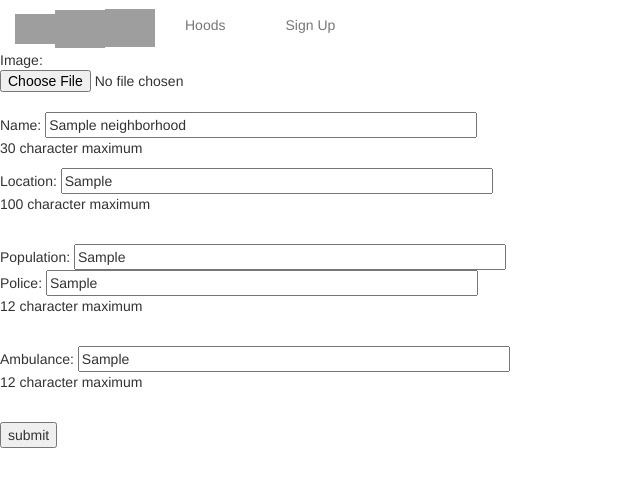
After one commit to T-Boya/CartierYeux, a Django app: page /view/1/edit/ in a window 1280 px wide. The commit adds this page. Shown: the top 487 px of the page, without its empty margins (0-640 px from the left). Run offline with Django 3.2, Linux system fonts and the light colour scheme; tables that the repository leaves empty hold one stand-in row (values such as "Sample post"); some libraries are stand-ins or nearby versions; grey boxes are pictures that could not be loaded.

Commit message:
finished most of image edit function

```diff
--- a/lesyeux/urls.py
+++ b/lesyeux/urls.py
@@ -9,6 +9,7 @@ urlpatterns = [
     url(r'^view/$', views.neighborhoods, name='neighborhoods'),
     url(r'^view/business/(?P<id>\d+)/$', views.view_business, name='view_business'),
     url(r'^view/(?P<id>\d+)/$', views.show_neighborhood, name='show_neighborhood'),
+    url(r'^view/(?P<id>\d+)/edit/', views.edit_neighborhood, name='edit_neighborhood'),
     url(r'^view/(?P<id>\d+)/posts/', views.posts, name='posts'),
     url(r'^create_neighborhood/', views.create_neighborhood, name='create_neighborhood'),
     url(r'^signup/$', views.signup, name='signup'),
--- a/lesyeux/views.py
+++ b/lesyeux/views.py
@@ -216,3 +216,23 @@ def search(request):
         message = "You haven't searched for anything"
         return render(request, 'search.html',{"message":message})
     return render(request, 'search.html',)
+
+def edit_neighborhood(request, id = None):
+    neighborhood = get_object_or_404(Neighborhood, id=id)
+    n_id = neighborhood.id
+    if request.method == 'POST':
+        neighborhood.name = request.POST.get('name')
+        neighborhood.location = request.POST.get('location')
+        neighborhood.population = request.POST.get('population')
+        neighborhood.police = request.POST.get('police')
+        neighborhood.ambulance = request.POST.get('ambulance')
+        if request.FILES == True:
+            neighborhood.image = request.FILES.get('image')
+            update_neighborhood = neighborhood.save()
+            return redirect('show_neighborhood', id=n_id)
+        else:
+            update_neighborhood = neighborhood.save()
+            return redirect('show_neighborhood', id=n_id)
+    else:
+        return render(request, 'edit_neighborhood.html', {'neighborhood':neighborhood, 'n_id' : n_id,})
+    return render(request, 'edit_neighborhood.html', {'neighborhood':neighborhood, 'n_id' : n_id,})
--- a/plan.txt
+++ b/plan.txt
@@ -17,7 +17,7 @@ User Profile
 Emergency services contact information
     Ambulance and police department contact information, per neighborhood  (Y)
 
-Neighborhood pages
+Neighborhood pages DO THIS-------------------------
     Must be deletable
     Must be searchable
     Details must be updatable
@@ -39,5 +39,5 @@ Admin Dashboard (Y)
 
 Issues:
     Chat room is global (f)
-    Registration doesn't associate user with Profile
+    Registration doesn't associate user with Profile DO THIS--------------
     Chat post issues (f)
--- /dev/null
+++ b/templates/edit_neighborhood.html
@@ -0,0 +1,28 @@
+{% extends 'base.html' %}
+{% load staticfiles %}
+{% block content %}
+            <div class="form">
+                    <form id="login_form" method="post" action="{% url 'edit_neighborhood' id=n_id %}">
+                            {% csrf_token %}
+                            {% if neighborhood.image %}
+                            Image: <input type="file" name="image" value="{{ neighborhood.image }}" size="50" />
+                            <br />
+                            {% else %}
+                            Image: <input type="file" name="image" value="" size="50" />
+                            <br />
+                            {% endif %}
+                            Name: <input type="text" name="name" value="{{ neighborhood.name }}" size="50" />
+                            <br /> <p>30 character maximum</p>
+                            Location: <input type="text" name="location" value="{{ neighborhood.location }}" size="50" /> <p>100 character maximum</p>
+                            <br />
+                            Population: <input type="text" name="population" value="{{ neighborhood.population }}" size="50" />
+                            <br />
+                            Police: <input type="text" name="police" value="{{ neighborhood.police }}" size="50" /> <p>12 character maximum</p>
+                            <br />
+                            Ambulance: <input type="text" name="ambulance" value="{{ neighborhood.ambulance }}" size="50" /><p>12 character maximum</p>
+                            <br />
+                            <input type="hidden" name="next" value="{{ request.path }}">
+                            <input type="submit" value="submit" />
+                            </form>
+            </div>
+{% endblock %}
--- a/templates/show_neighborhood.html
+++ b/templates/show_neighborhood.html
@@ -14,7 +14,7 @@
 
             </div>
 
-            <p style="float: left; margin-left: 100px; font-size: 50px; font-style: italic;">{{ neighborhood.name }}</p>
+            <p style="float: left; margin-left: 100px; font-size: 50px; font-style: italic;">{{ neighborhood.name }}</p><a href="{% url 'edit_neighborhood' id=neighborhood.id %}"><p>Edit</p></a>
         </div>
 
         <div class = "decription" style="display: block; padding-left: 350px; margin-top: -150px;">
```
